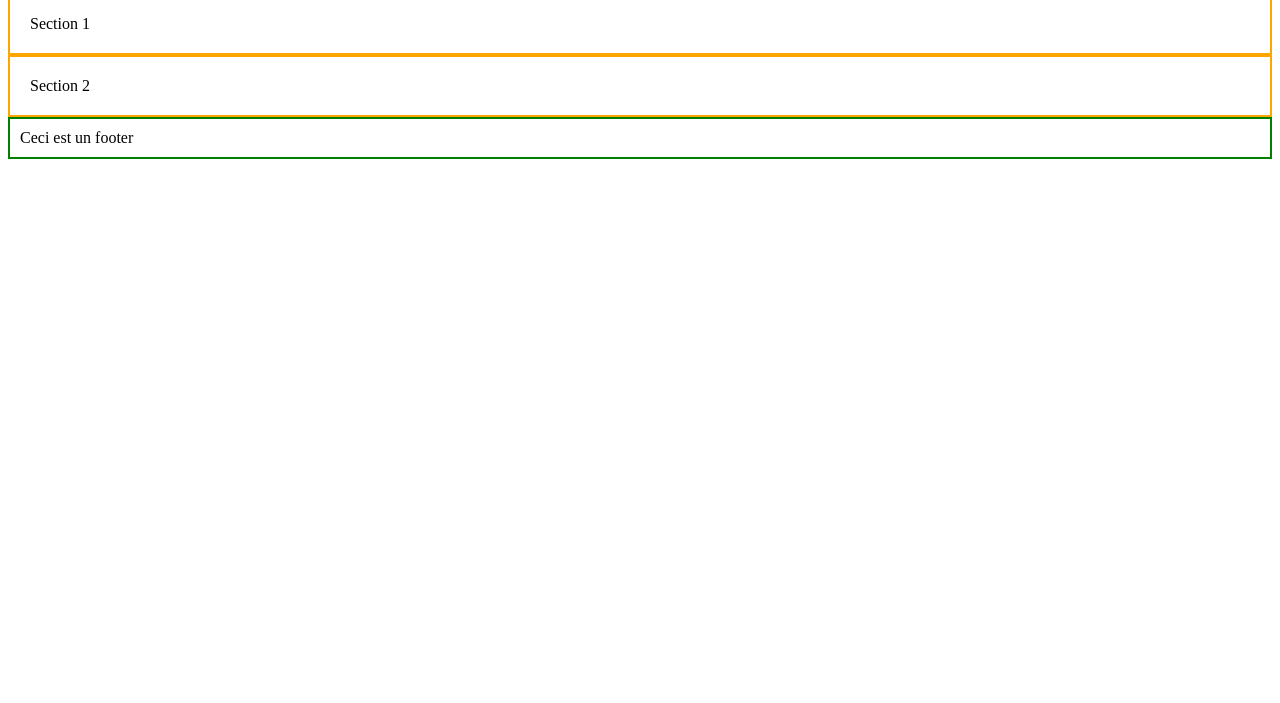
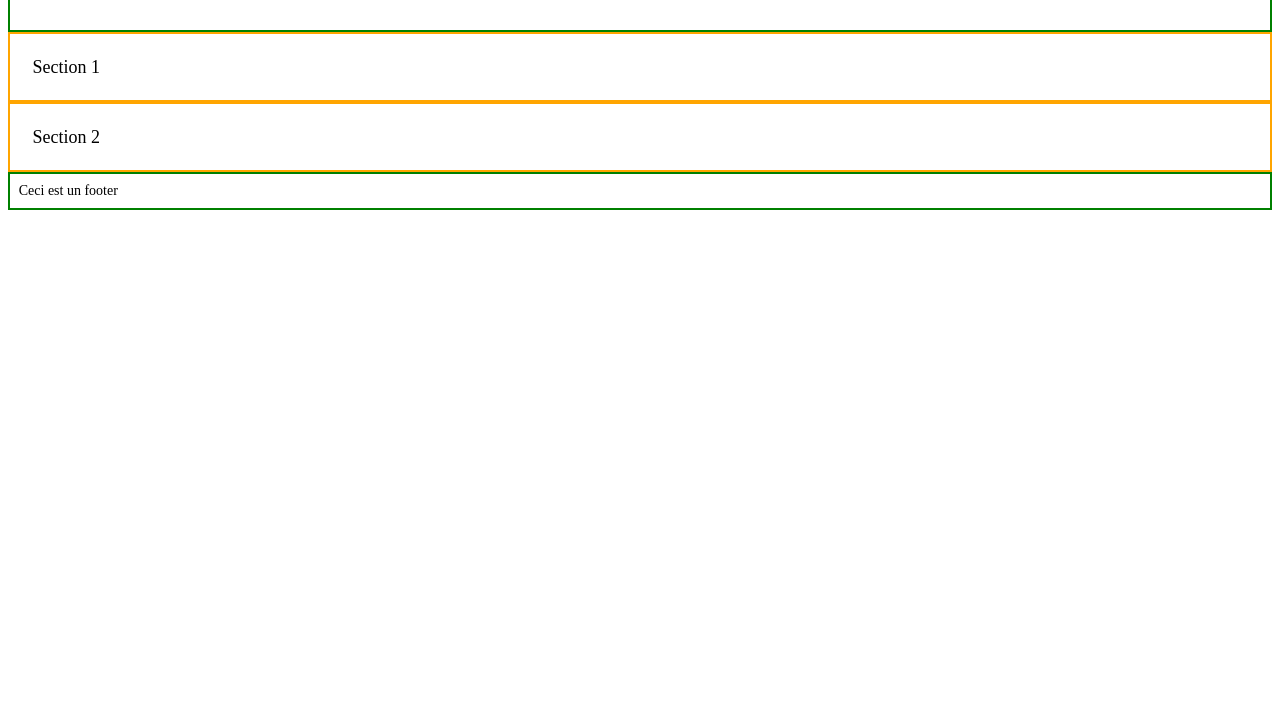
Before and after one commit to aya789541/it340, a website: page index.html in a window 1280 px wide. Shown: the part 97-800 px from the top of the page. Drawn offline with Linux system fonts and the light colour scheme.

Commit message:
partie2q1et2

```diff
--- a/index.html
+++ b/index.html
@@ -6,16 +6,21 @@
 
   <style>
     /* fichier header.css */
-    /* Définition de l'échelle d'espacement */
+
+    /* Définition de l'échelle d'espacement avec des unités 'em' */
     :root {
-      --padding-small: 10px; /* Petit padding */
-      --padding-medium: 20px; /* Padding moyen */
-      --padding-large: 30px; /* Grand padding */
+        --padding-small: 0.625em;
+      --padding-medium: 1.25em;
+      --padding-large: 1.875em;
+      --font-size-small: 14px; /* Petite taille de police */
+      --font-size-medium: 18px; /* Taille de police moyenne */
+      --font-size-large: 24px; /* Grande taille de police */
     }
     .header {
 
       border: 2px solid green;
       padding: var(--padding-large); /* Grand padding pour le header */
+      font-size: var(--font-size-large); /* Grande taille de police pour le header */
     }
   </style>
 
@@ -25,6 +30,7 @@
     .section {
         padding: var(--padding-medium); /* Padding moyen pour la section */
       border: 2px solid orange;
+      font-size: var(--font-size-medium); /* Taille de police moyenne pour les sections */
     }
   </style>
 
@@ -34,6 +40,7 @@
     .footer {
         padding: var(--padding-small); /* Petit padding pour le footer */
       border: 2px solid green;
+      font-size: var(--font-size-small); /* Petite taille de police pour le footer */
     }
   </style>
 
```
